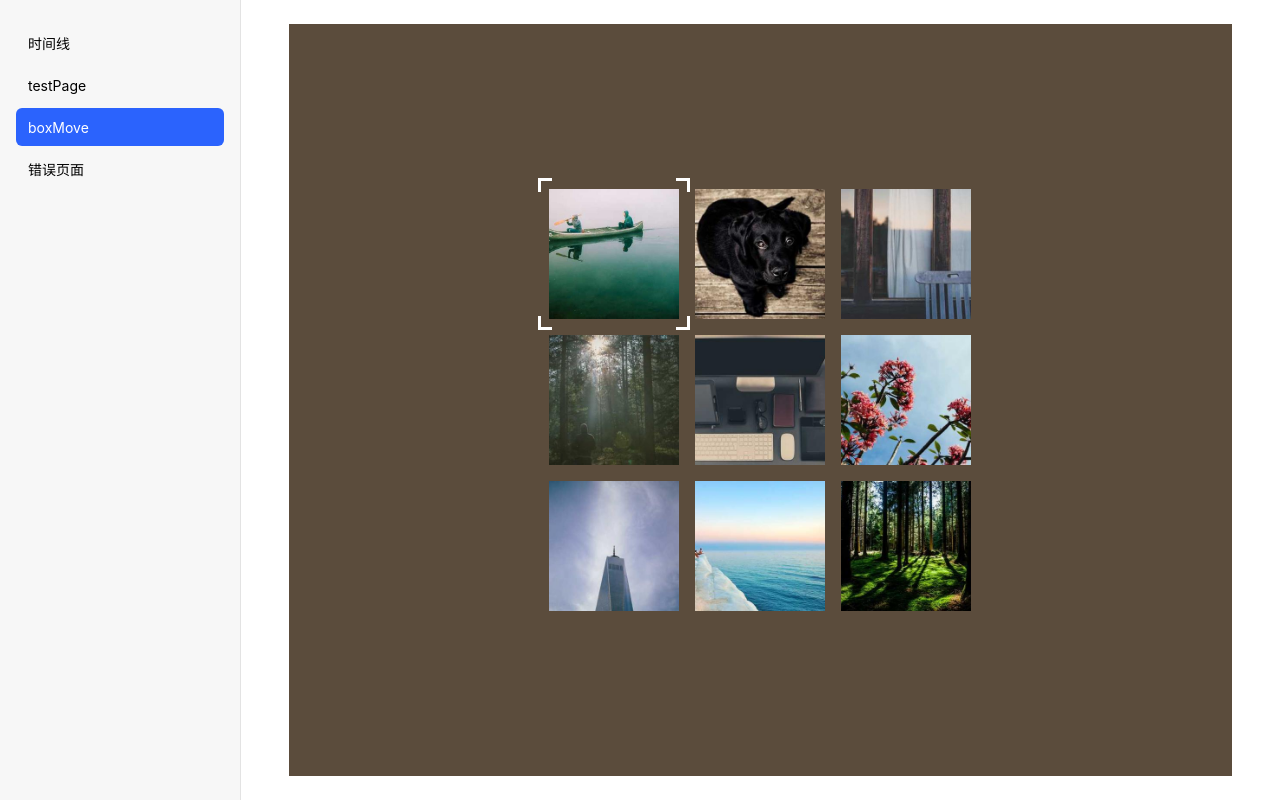
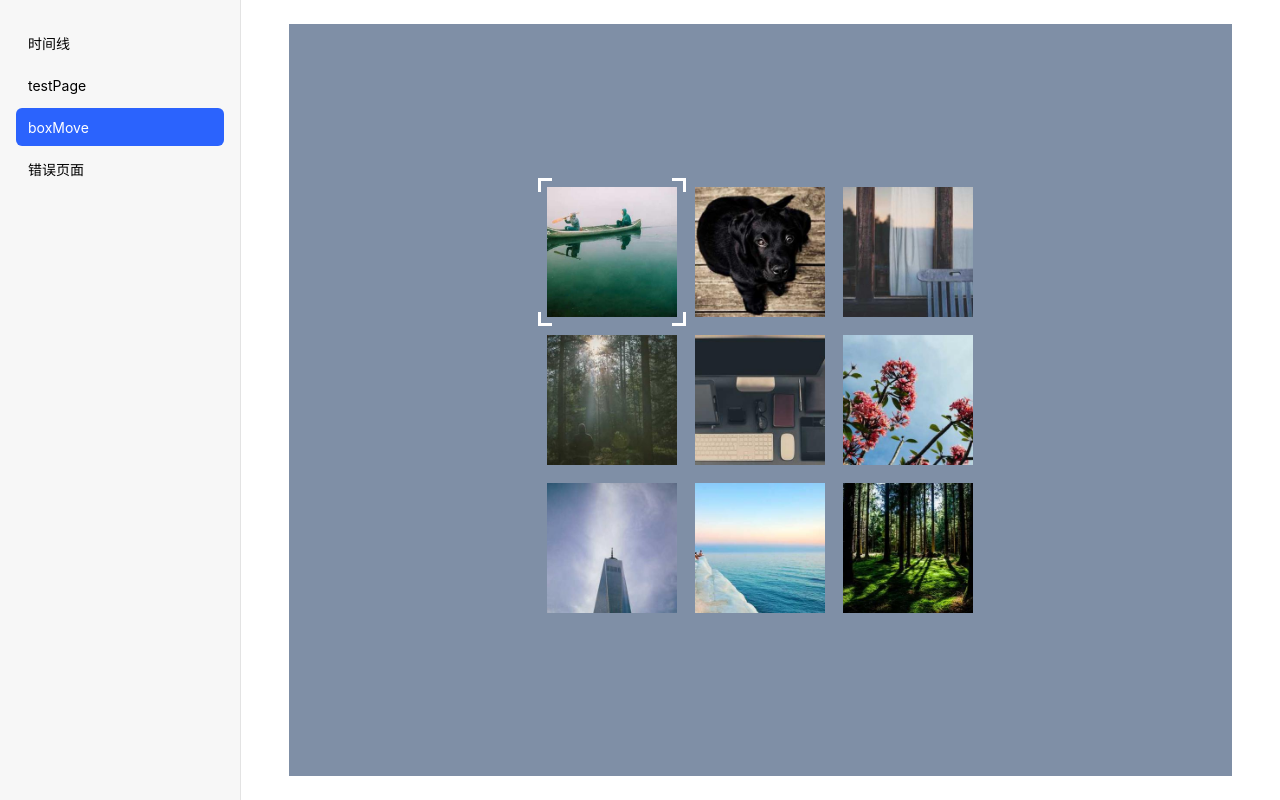
Before and after one commit to hzq-up/react-common-examples, a React (Vite) app: page /boxMove in a window 1280 px wide. Built offline with nearby package versions, Linux system fonts and the light colour scheme.

Commit message:
update(style): 调整boxMove样式

```diff
--- a/src/pages/BoxMove/index.module.scss
+++ b/src/pages/BoxMove/index.module.scss
@@ -1,7 +1,7 @@
-$line-length: 14px;
-$gap: 8px;
-$img-width: 130px;
-$line-size: 3px;
+$line-length: 14px; // 框线的长度
+$gap: 6px; // 框到图片的距离
+$img-width: 130px; // 图片的长度
+$line-size: 3px; // 线的粗细
 :export {
   lineLength: $line-length;
   gap: $gap;
@@ -14,7 +14,8 @@ $line-size: 3px;
   align-items: center;
   height: 100%;
   width: 100%;
-  background-color: #5b4c3c;
+  // background-color: #5b4c3c;
+  background-color: #7f8fa6;
 
   .gridContainer {
     display: grid;
@@ -24,9 +25,10 @@ $line-size: 3px;
       $img-width
     ); /* 三列，每列宽度为 $img-width */
     grid-template-rows: repeat(3, $img-width); /* 三行，每行高度为 $img-width */
-    gap: calc($gap * 2); /* 列间隔和行间隔为 20px */
+    gap: calc($gap * 3); /* 列间隔和行间隔为 20px */
     justify-content: center; /* 让九宫格水平居中 */
     align-items: center; /* 让九宫格垂直居中 */
+
     .boxImg {
       img {
         display: flex;
```
